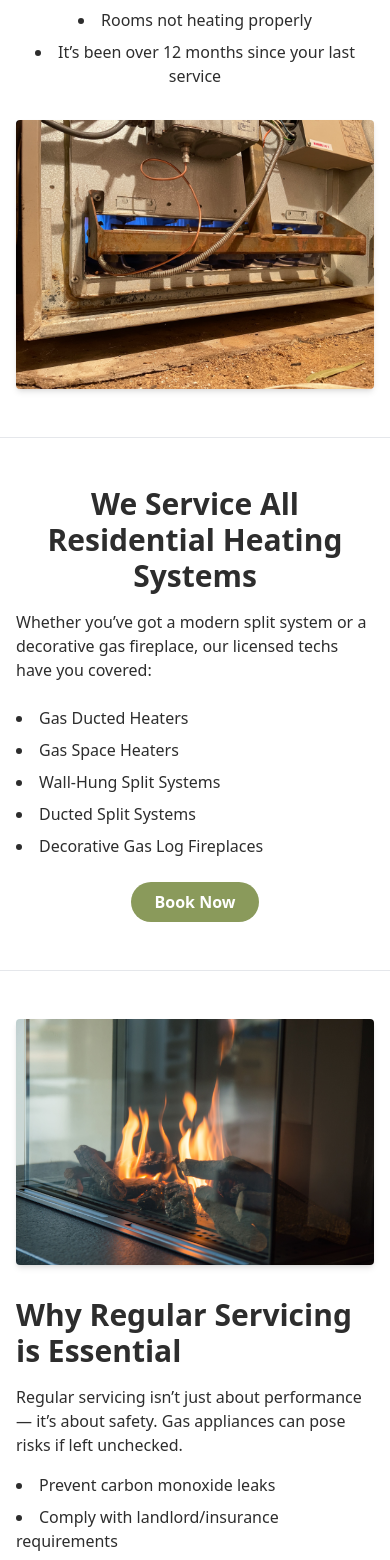
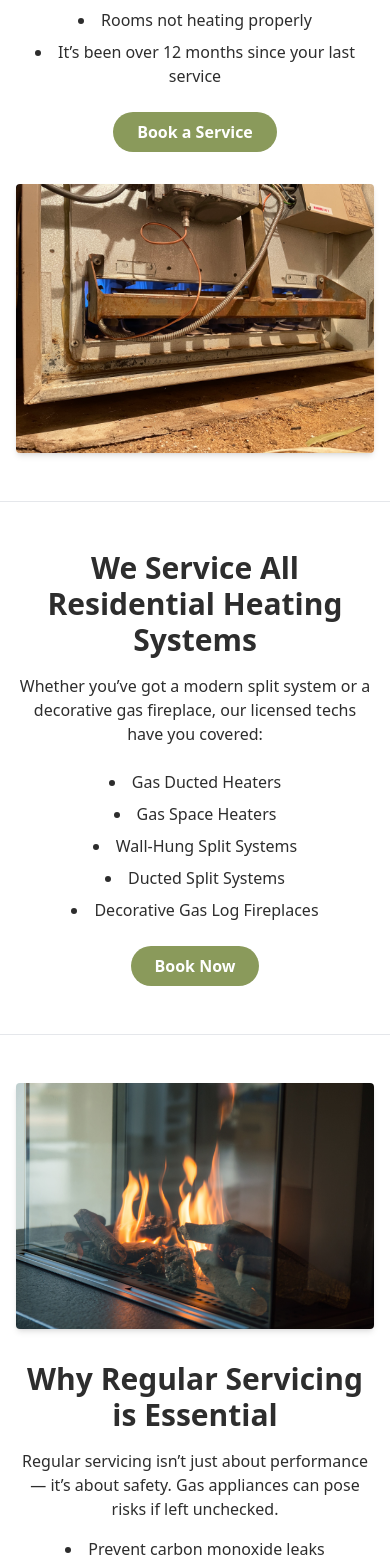
Before and after one commit to dee-k26/climate-co-vrt, a React (Vite) app: page /heater-service in a window 390 px wide. Shown: the part 848-2408 px from the top of the page. Built offline with nearby package versions, Linux system fonts and the light colour scheme.

Commit message:
fix alignement heater service

```diff
--- a/src/pages/HeaterService.jsx
+++ b/src/pages/HeaterService.jsx
@@ -42,6 +42,11 @@ export default function HeaterService() {
               <li>Rooms not heating properly</li>
               <li>It’s been over 12 months since your last service</li>
             </ul>
+            <div className="mt-6 text-center">
+              <a href="#contact-form" className="inline-block bg-accent hover:bg-hover text-white font-semibold py-2 px-6 rounded-full transition-all">
+                Book a Service
+              </a>
+            </div>
           </div>
 
 
@@ -57,7 +62,7 @@ export default function HeaterService() {
         </div>
       </section>
       {/* Types of Heaters */}
-      <section className="max-w-6xl mx-auto px-4 py-12 border-t border-gray-200 text-left">
+      <section className="max-w-6xl mx-auto px-4 py-12 border-t border-gray-200 md:text-left">
         <h2 className="text-3xl font-semibold mb-4 text-center md:text-left">We Service All Residential Heating Systems</h2>
         <p className="mb-6">
           Whether you’ve got a modern split system or a decorative gas fireplace, our licensed techs have you covered:
@@ -79,7 +84,7 @@ export default function HeaterService() {
 
       {/* Content Section */}
       {/* Why Service Matters */}
-      <section className="max-w-6xl mx-auto px-4 py-12 border-t border-gray-200 text-left">
+      <section className="max-w-6xl mx-auto px-4 py-12 border-t border-gray-200 md:text-left">
         <div className="flex flex-col md:flex-row gap-8 items-center">
           <img src={heaterServiceImage} alt="Gas Heater Service" className="w-full md:w-1/2 rounded shadow-md" />
           <div className="md:w-1/2">
@@ -98,7 +103,7 @@ export default function HeaterService() {
       </section>
 
 
-      <section className="max-w-6xl mx-auto px-4 py-8 text-left justify-center border-t border-gray-200">
+      <section className="max-w-6xl mx-auto px-4 py-8 md:text-left justify-center border-t border-gray-200">
         <h2 className="text-3xl font-semibold mb-6 text-center md:text-left">
           What’s Included in a Climate Co Heater Service?
         </h2>
```
